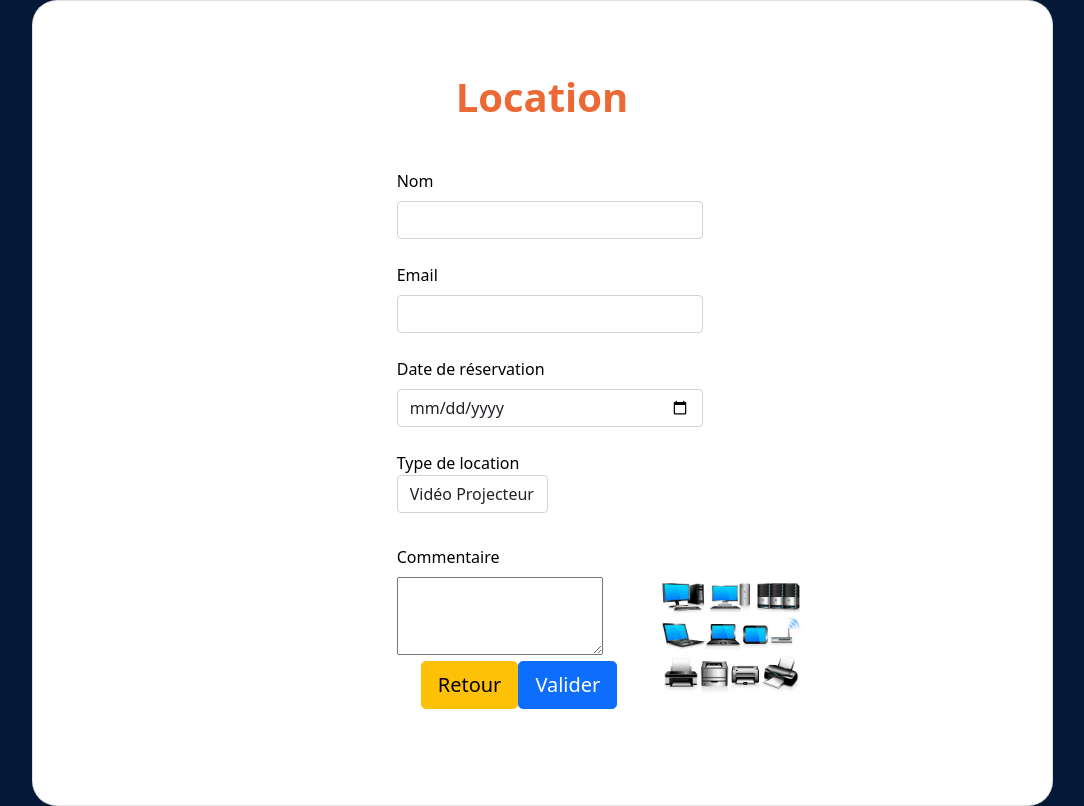
After one commit to kingMELOw/MNS_LOC, a PHP site: page /PageLocation.php in a window 1280 px wide. The commit adds this page. Shown: the whole page, without its empty margins (98-1182 px from the left). Run offline with PHP 8.4, Linux system fonts and the light colour scheme; the visitor is signed in with stand-in values (Sample User, id 1).

Commit message:
PHP change

```diff
--- a/public/Formulaire/dbConnect.php
+++ b/public/Formulaire/dbConnect.php
@@ -7,5 +7,5 @@
 
 // Connexion à la base avec PDO
 
-$pdo = new PDO('mysql:host=localhost;dbname=LOC_MNS', 'admin', 'dev1');  // Connexion à la base de données du serveur
-// $pdo = new PDO('mysql:host=localhost;dbname=mns_loc','root',''); // Connexion à la base de données de la branch test
+// $pdo = new PDO('mysql:host=localhost;dbname=LOC_MNS', 'admin', 'dev1');  // Connexion à la base de données du serveur
+$pdo = new PDO('mysql:host=localhost;dbname=mns_loc','root',''); // Connexion à la base de données de la branch test
--- /dev/null
+++ b/public/PageLocation.php
@@ -0,0 +1,158 @@
+<?php session_start();
+if (!isset($_SESSION['login']))
+{
+    header("Location: Formulaire/formulaire.co.php");
+    die();
+}?>
+
+<!DOCTYPE html>
+<html lang="en">
+
+<head>
+    <meta charset="UTF-8">
+    <meta http-equiv="X-UA-Compatible" content="IE=edge">
+    <meta name="viewport" content="width=device-width, initial-scale=1.0">
+    <link href="https://cdn.jsdelivr.net/npm/bootstrap@5.1.3/dist/css/bootstrap.min.css" rel="stylesheet"
+        integrity="sha384-1BmE4kWBq78iYhFldvKuhfTAU6auU8tT94WrHftjDbrCEXSU1oBoqyl2QvZ6jIW3" crossorigin="anonymous">
+    <title>Location</title>
+    <style>
+        body {
+            background-color: #041937;
+        }
+
+        .modal-body {
+            background-color: #041937;
+            color: #EC6834;
+        }
+
+        .modal-content {
+            background-color: #041937;
+            color: #EC6834;
+            justify-content: center;
+        }
+
+        h1 {
+            color: #EC6834;
+        }
+
+        #button1 {
+            background-color: #EC6834;
+            color: #041937;
+            position: relative;
+            left: 70%;
+        }
+
+        #button2 {
+            background-color: #EC6834;
+            color: #041937;
+        }
+        .text-center{
+            color: #EC6834;
+        }
+    </style>
+</head>
+
+<body>
+
+    <section class="vh-100" style="background-color: #041937">
+        <div class="container h-100">
+          <div class="row d-flex justify-content-center align-items-center h-100">
+            <div class="col-lg-12 col-xl-11">
+              <div class="card text-black" style="border-radius: 25px;">
+                <div class="card-body p-md-5">
+                  <div class="row justify-content-center">
+                    <div class="col-md-10 col-lg-6 col-xl-5 order-2 order-lg-1">
+
+                      <p class="text-center h1 fw-bold mb-5 mx-1 mx-md-4 mt-4">Location</p>
+
+                      <form class="mx-1 mx-md-4">
+
+                        <div class="d-flex flex-row align-items-center mb-4">
+                          <i class="fas fa-user fa-lg me-3 fa-fw"></i>
+                          <div class="form-outline flex-fill mb-0">
+                            <label class="form-label" for="form3Example1c">Nom</label>
+                            <input type="text" id="form3Example1c" class="form-control" />
+                          </div>
+                        </div>
+
+
+                        <div class="d-flex flex-row align-items-center mb-4">
+                          <i class="fas fa-envelope fa-lg me-3 fa-fw"></i>
+                          <div class="form-outline flex-fill mb-0">
+                            <label class="form-label" for="form3Example3c">Email</label>
+                            <input type="email" id="form3Example2c" class="form-control" />
+                          </div>
+                        </div>
+
+
+
+
+
+                        <div class="d-flex flex-row align-items-center mb-4">
+                            <i class="fas fa-user fa-lg me-3 fa-fw"></i>
+                            <div class="form-outline flex-fill mb-0">
+                                    <label class="form-label" for="form3Example1c">Date de réservation</label>
+                                    <input type="date" id="form3Example3c" class="form-control" />
+                            </div>
+                        </div>
+
+                        <div class="d-flex flex-row align-items-center mb-4">
+                            <i class="fas fa-user fa-lg me-3 fa-fw"></i>
+                            <div class="form-outline flex-fill mb-0">
+                                <label class=" form-dropdown form-label" for="form3Example4c">Type de location
+                                    <select class="form-control">
+                                        <option>Vidéo Projecteur</option>
+                                        <option>Ordinateur</option>
+                                        <option>Écran</option>
+                                        <option>Casque VR</option>
+                                        <option>Webcam</option>
+                                    </select>
+                                </label>
+
+                            </div>
+                        </div>
+
+
+                        <div class="d-flex flex-row align-items-center mb-4">
+                          <i class="fas fa-phone fa-lg me-3 fa-fw"></i>
+                          <div class="form-outline flex-fill mb-0">
+                            <label class="form-label" for="form3Example5c">Commentaire</label>
+                            <textarea id="t3" name="msg" maxlength="80" rows="3"></textarea>
+
+
+
+
+
+
+                        <div class="d-flex justify-content-center mx-4 mb-3 mb-lg-4">
+                        <a href="./index.html">
+                          <button type="button" class="btn btn-warning btn-lg">Retour</button>
+                        </a>
+                          <button type="button" class="btn btn-primary btn-lg">Valider</button>
+
+                        </div>
+
+
+                      </form>
+
+                    </div>
+                    <div class="col-md-10 col-lg-6 col-xl-7 d-flex align-items-center order-1 order-lg-2">
+                    <img src="image/Location-de-matériel-informatique.png" alt="..." class="img-fluid mx-auto d-block" />
+
+                    </div>
+                  </div>
+                </div>
+              </div>
+            </div>
+          </div>
+        </div>
+      </section>
+
+
+                            <script src="https://cdn.jsdelivr.net/npm/bootstrap@5.1.3/dist/js/bootstrap.bundle.min.js"
+                                integrity="sha384-ka7Sk0Gln4gmtz2MlQnikT1wXgYsOg+OMhuP+IlRH9sENBO0LRn5q+8nbTov4+1p"
+                                crossorigin="anonymous"></script>
+
+</body>
+
+</html>
--- a/public/index.html
+++ b/public/index.html
@@ -21,9 +21,9 @@
         <ul>
 
   <li><a href="./Formulaire/formulaire.co.php">Connexion</a></li>
-  <li><a href="./Inscription.html">Inscription</a></li>
-  <li><a href="./materiel.html">Matériel</a></li>
-  <li><a href="./PageLocation.html">Location</a></li>
+  <li><a href="./Inscription.html">Demande d'inscription</a></li>
+  <!-- <li><a href="./materiel.html">Matériel</a></li>
+  <li><a href="./PageLocation.php">Location</a></li> -->
   <li><a href="./Contact.html">Contact</a></li>
   </ul>
   </div>
```
Also changed, not shown: public/materiel.php (+6 -10 lines).
